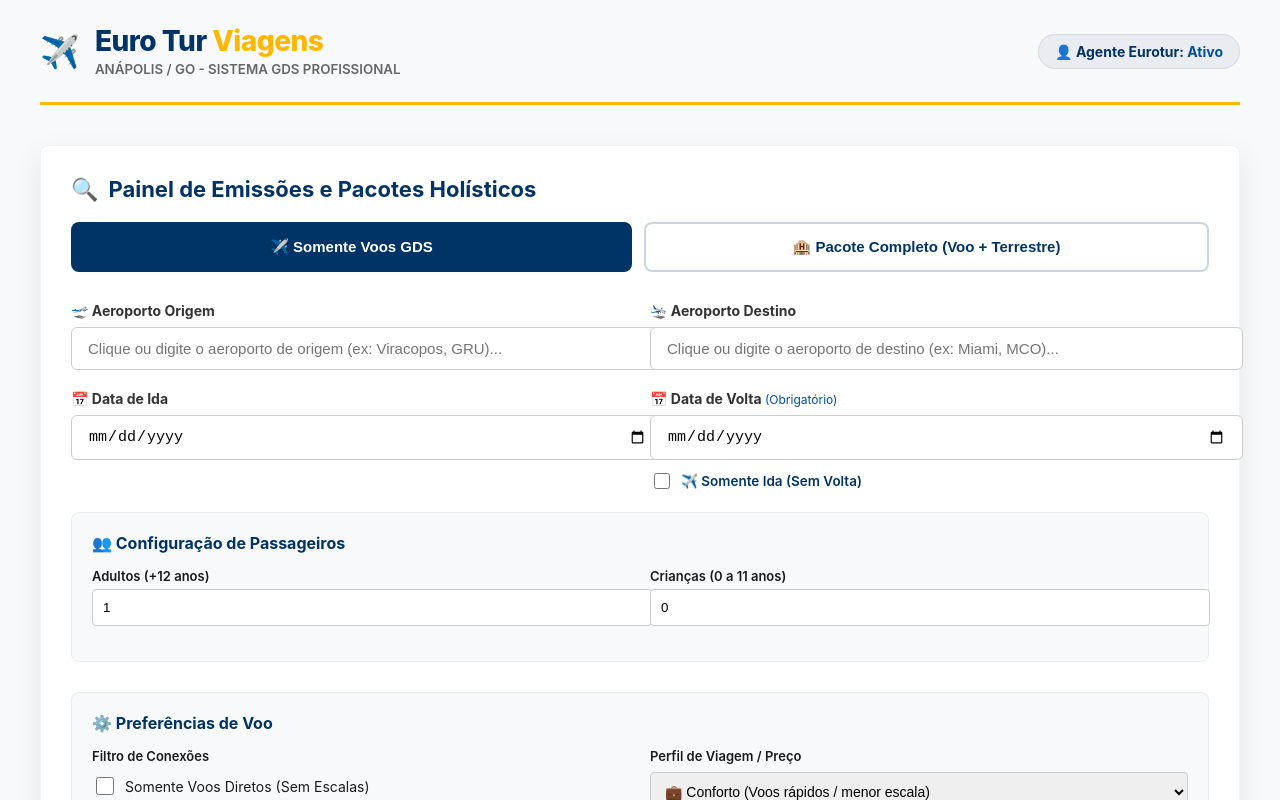
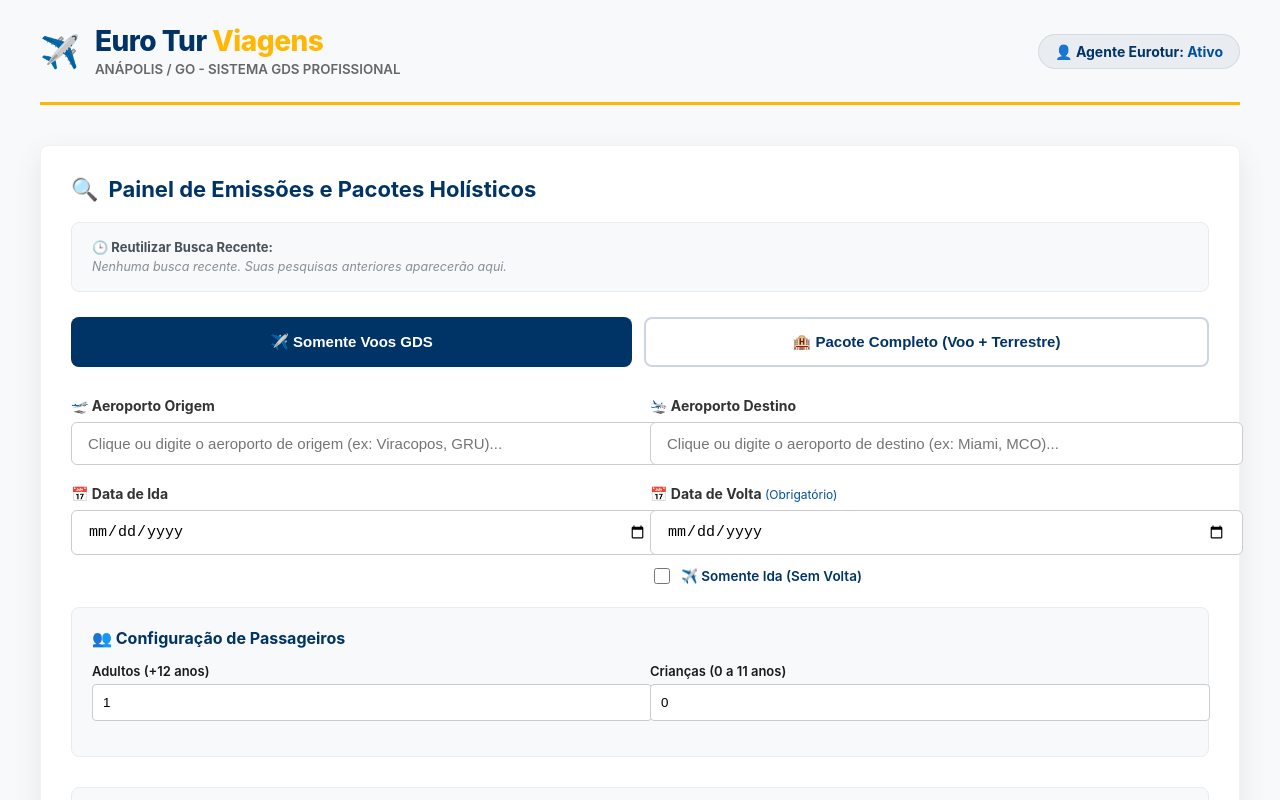
Before and after one commit to geovanny3456545-cell/agencia-turismo-app, a Next.js app: page / in a window 1280 px wide. Shown: the top 800 px of the page. Built offline with nearby package versions, Linux system fonts and the light colour scheme.

Commit message:
fix: ensure recent searches container is always rendered with placeholder, fixing layout and syntax errors

```diff
--- a/src/app/page.js
+++ b/src/app/page.js
@@ -363,7 +363,6 @@
         </h2>
 
         {/* Histórico das Últimas 3 Buscas */}
-        {recentSearches.length > 0 && (
         <div style={{
           marginBottom: '25px',
           padding: '16px 20px',
@@ -371,9 +370,10 @@
           borderRadius: '8px',
           border: '1px solid #e9ecef'
         }}>
-            <strong style={{ fontSize: '13px', color: '#495057', display: 'block', marginBottom: '8px' }}>
+          <strong style={{ fontSize: '13px', color: '#495057', display: 'block', marginBottom: recentSearches.length > 0 ? '8px' : '0' }}>
             🕒 Reutilizar Busca Recente:
           </strong>
+          {recentSearches.length > 0 ? (
             <div style={{ display: 'flex', gap: '10px', flexWrap: 'wrap' }}>
               {recentSearches.map((search, idx) => {
                 // Formatar texto descritivo
@@ -411,8 +411,12 @@
                 );
               })}
             </div>
-          </div>
-        )}
+          ) : (
+            <span style={{ fontSize: '12.5px', color: '#868e96', fontStyle: 'italic' }}>
+              Nenhuma busca recente. Suas pesquisas anteriores aparecerão aqui.
+            </span>
+          )}
+        </div>
 
         {/* Alternador de Busca com micro-animações */}
         <div style={{ display: 'flex', gap: '12px', marginBottom: '30px' }}>
```
Lines whose indentation alone changed are shown as unchanged.
